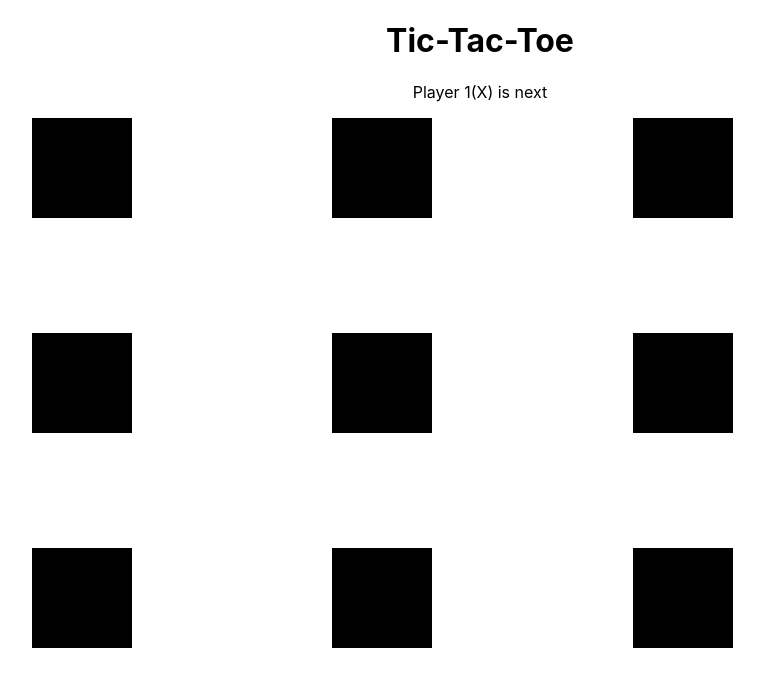
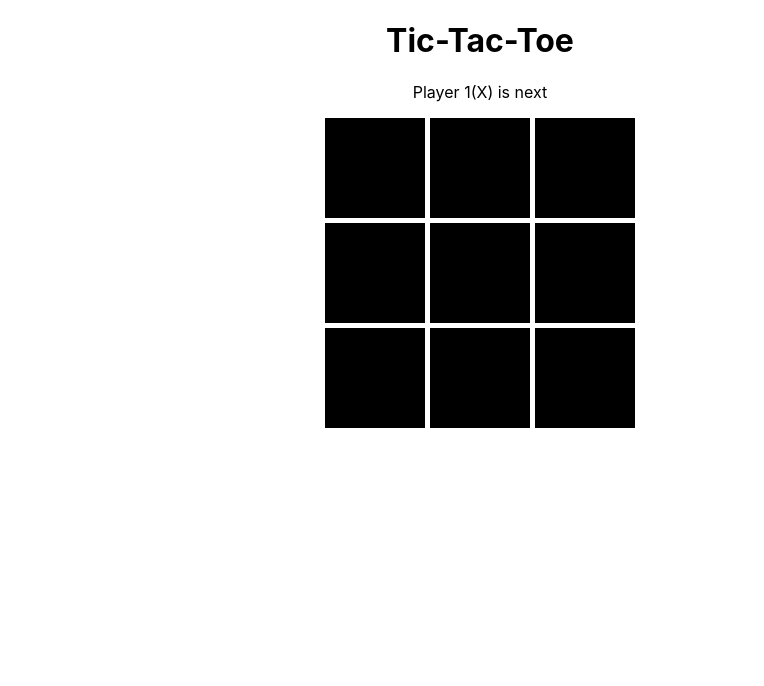
Before and after one commit to SchoolOfCode/noughts-and-crosses-plan-room_51, a React (Create React App) app in the folder tic-tac-toe/: page / in a window 1280 px wide. Shown: the top 686 px of the page, without its empty margins (160-924 px from the left). Built offline with nearby package versions, Linux system fonts and the light colour scheme.

Commit message:
Changed the width of the board

```diff
--- a/tic-tac-toe/src/styles/styles.module.css
+++ b/tic-tac-toe/src/styles/styles.module.css
@@ -1,8 +1,7 @@
 .gridContainer {
 	display: grid;
 	background-color: white;
-	aspect-ratio: 1/1;
-	width: 70%;
+	width: max-content;
 	height: auto;
 	max-height: 80vh;
 	position: relative;
```
